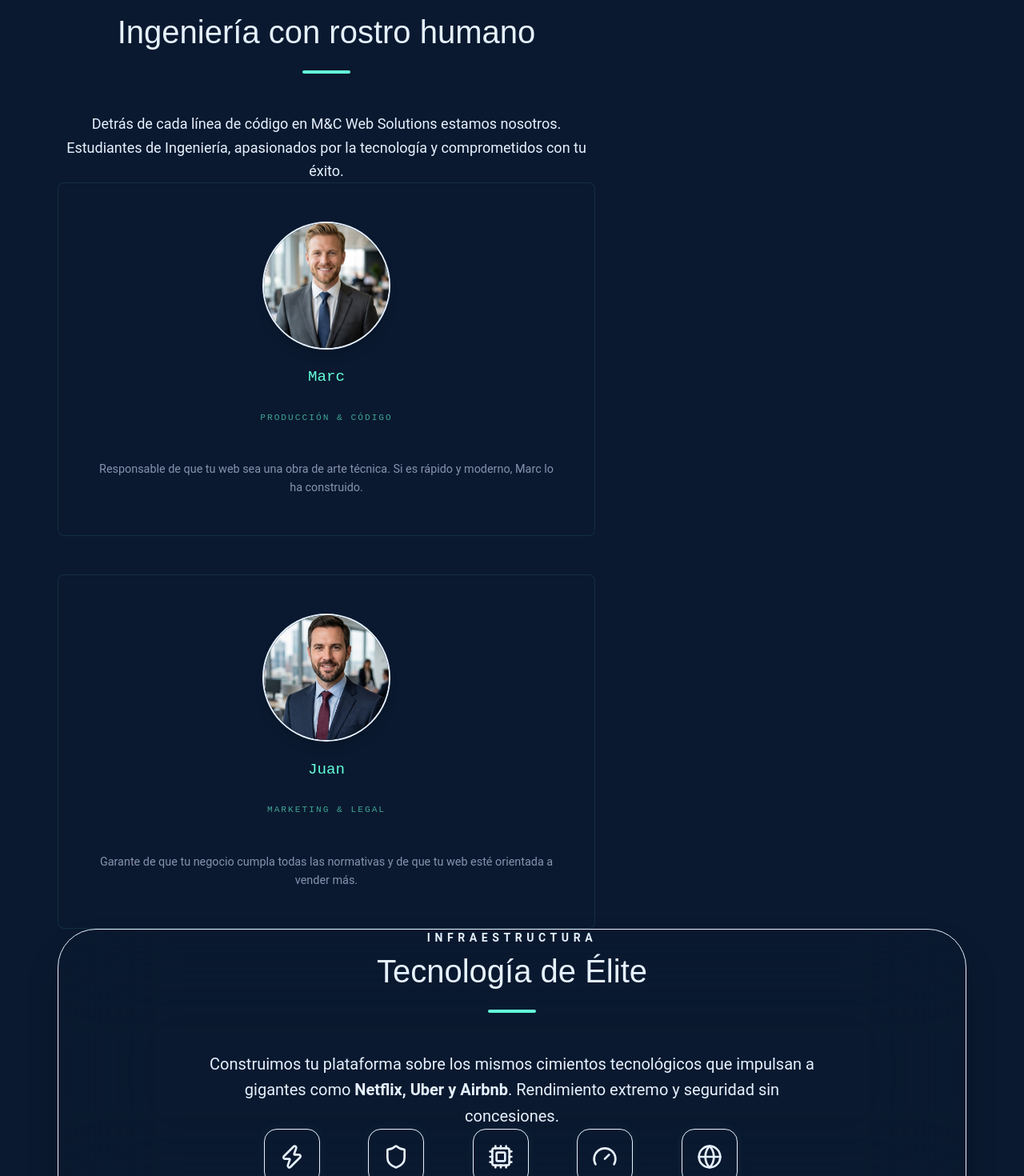
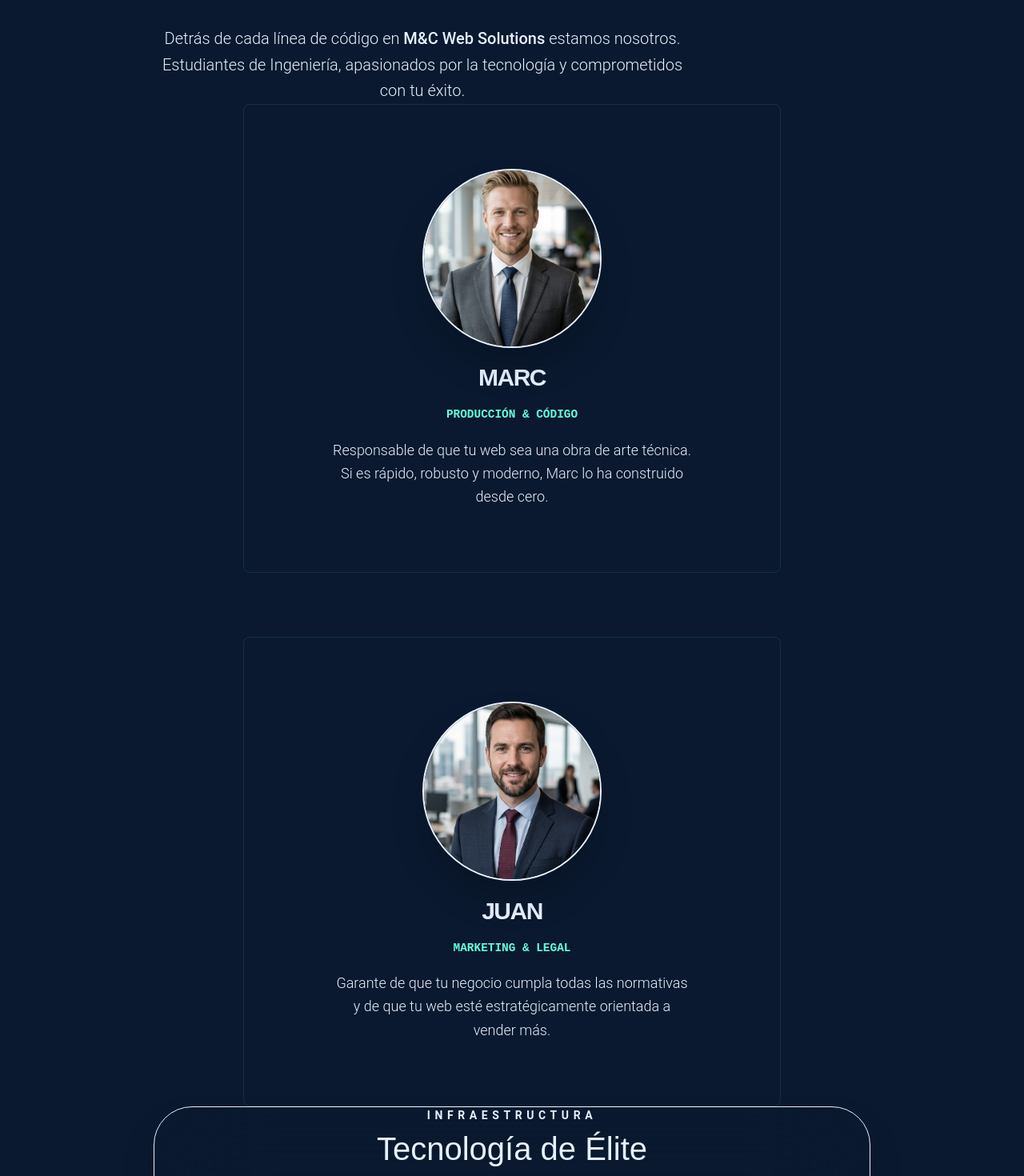
Before and after one commit to markusx5622/mc-websolutions-v2, a Next.js app: page / in a window 1280 px wide. Shown: the part 3360-4830 px from the top of the page at 80% size. Built offline with nearby package versions, Linux system fonts and the light colour scheme.

Commit message:
style: final absolute centering for Nosotros section and team profiles

```diff
--- a/src/app/(marketing)/page.tsx
+++ b/src/app/(marketing)/page.tsx
@@ -461,62 +461,66 @@ export default function Home() {
       </motion.section>
 
       <motion.section
-        id="about"
-        className="section"
-        initial={{ opacity: 0, y: 20 }}
-        whileInView={{ opacity: 1, y: 0 }}
+        id="nosotros"
+        className="w-full py-40 flex flex-col items-center justify-center relative overflow-hidden bg-bg-color"
+        initial={{ opacity: 0 }}
+        whileInView={{ opacity: 1 }}
         viewport={{ once: true }}
         transition={{ duration: 0.8 }}
       >
-        <div className="container">
-          <div className="text-center max-w-2xl mx-auto mb-20">
-            <h2 className="section-title">Ingeniería con rostro humano</h2>
-            <p className="text-muted text-lg leading-relaxed">
-              Detrás de cada línea de código en <span className="text-accent">M&C Web Solutions</span> estamos nosotros. Estudiantes de Ingeniería, apasionados por la tecnología y comprometidos con tu éxito.
+        <div className="w-full max-w-4xl px-6 flex flex-col items-center">
+          <div className="text-center w-full mb-24">
+            <h2 className="section-title !mb-10 text-center">Ingeniería con rostro humano</h2>
+            <p className="text-muted text-xl leading-relaxed max-w-2xl mx-auto text-center font-light">
+              Detrás de cada línea de código en <span className="text-accent font-medium">M&C Web Solutions</span> estamos nosotros. Estudiantes de Ingeniería, apasionados por la tecnología y comprometidos con tu éxito.
             </p>
           </div>
 
-          <div className="flex flex-col items-center gap-12 max-w-2xl mx-auto">
+          <div className="flex flex-col items-center gap-20 w-full">
             {/* MARC */}
             <motion.div
-              className="tech-card !flex-col !items-center w-full"
-              initial={{ opacity: 0, y: 30 }}
+              className="tech-card !flex-col !items-center w-full max-w-2xl backdrop-blur-3xl border border-accent/20"
+              initial={{ opacity: 0, y: 50 }}
               whileInView={{ opacity: 1, y: 0 }}
               viewport={{ once: true }}
-              style={{ padding: '3rem', textAlign: 'center' }}
+              style={{ padding: '5rem 4rem', textAlign: 'center' }}
             >
-              <div className="w-40 h-40 rounded-full bg-accent/10 mx-auto mb-8 border-2 border-accent overflow-hidden relative shrink-0 shadow-lg shadow-accent/20">
+              <div className="w-56 h-56 rounded-full bg-accent/5 mx-auto mb-12 border-2 border-accent/50 overflow-hidden relative shrink-0 shadow-2xl shadow-accent/10">
                 <div className="absolute inset-0 flex items-center justify-center">
-                  <img src="/marc.jpg" alt="Marc" className="w-full h-full object-cover" onError={(e) => { (e.target as any).style.display = 'none'; (e.target as any).nextSibling.style.display = 'block' }} />
-                  <span className="mono-text text-5xl opacity-20 hidden">M</span>
+                  <img src="/marc.jpg" alt="Marc" className="w-full h-full object-cover grayscale-[20%] hover:grayscale-0 transition-all duration-700" onError={(e) => { (e.target as any).style.display = 'none'; (e.target as any).nextSibling.style.display = 'block' }} />
+                  <span className="mono-text text-6xl opacity-20 hidden">M</span>
                 </div>
               </div>
-              <h3 className="mono-text" style={{ color: 'var(--accent)', fontSize: '1.2rem', marginBottom: '0.5rem' }}>Marc</h3>
-              <p className="mono-text" style={{ fontSize: '0.7rem', letterSpacing: '2px', opacity: 0.6, marginBottom: '1.5rem' }}>PRODUCCIÓN & CÓDIGO</p>
-              <p style={{ fontSize: '0.9rem', color: 'var(--text-muted)' }}>Responsable de que tu web sea una obra de arte técnica. Si es rápido y moderno, Marc lo ha construido.</p>
+              <h3 className="text-accent text-3xl font-bold mb-3 text-center uppercase tracking-tighter">Marc</h3>
+              <p className="mono-text text-accent/60 text-xs letter-spacing-[4px] mb-8 font-semibold text-center uppercase">PRODUCCIÓN & CÓDIGO</p>
+              <p className="text-text-muted text-center text-lg leading-relaxed max-w-md font-light">
+                Responsable de que tu web sea una obra de arte técnica. Si es rápido, robusto y moderno, Marc lo ha construido desde cero.
+              </p>
             </motion.div>
 
             {/* JUAN */}
             <motion.div
-              className="tech-card !flex-col !items-center w-full"
-              initial={{ opacity: 0, y: 30 }}
+              className="tech-card !flex-col !items-center w-full max-w-2xl backdrop-blur-3xl border border-accent/20"
+              initial={{ opacity: 0, y: 50 }}
               whileInView={{ opacity: 1, y: 0 }}
               viewport={{ once: true }}
-              style={{ padding: '3rem', textAlign: 'center' }}
+              style={{ padding: '5rem 4rem', textAlign: 'center' }}
             >
-              <div className="w-40 h-40 rounded-full bg-accent/10 mx-auto mb-8 border-2 border-accent overflow-hidden relative shrink-0 shadow-lg shadow-accent/20">
+              <div className="w-56 h-56 rounded-full bg-accent/5 mx-auto mb-12 border-2 border-accent/50 overflow-hidden relative shrink-0 shadow-2xl shadow-accent/10">
                 <div className="absolute inset-0 flex items-center justify-center">
-                  <img src="/juan.jpg" alt="Juan" className="w-full h-full object-cover" onError={(e) => { (e.target as any).style.display = 'none'; (e.target as any).nextSibling.style.display = 'block' }} />
-                  <span className="mono-text text-5xl opacity-20 hidden">J</span>
+                  <img src="/juan.jpg" alt="Juan" className="w-full h-full object-cover grayscale-[20%] hover:grayscale-0 transition-all duration-700" onError={(e) => { (e.target as any).style.display = 'none'; (e.target as any).nextSibling.style.display = 'block' }} />
+                  <span className="mono-text text-6xl opacity-20 hidden">J</span>
                 </div>
               </div>
-              <h3 className="mono-text" style={{ color: 'var(--accent)', fontSize: '1.2rem', marginBottom: '0.5rem' }}>Juan</h3>
-              <p className="mono-text" style={{ fontSize: '0.7rem', letterSpacing: '2px', opacity: 0.6, marginBottom: '1.5rem' }}>MARKETING & LEGAL</p>
-              <p style={{ fontSize: '0.9rem', color: 'var(--text-muted)' }}>Garante de que tu negocio cumpla todas las normativas y de que tu web esté orientada a vender más.</p>
+              <h3 className="text-accent text-3xl font-bold mb-3 text-center uppercase tracking-tighter">Juan</h3>
+              <p className="mono-text text-accent/60 text-xs letter-spacing-[4px] mb-8 font-semibold text-center uppercase">MARKETING & LEGAL</p>
+              <p className="text-text-muted text-center text-lg leading-relaxed max-w-md font-light">
+                Garante de que tu negocio cumpla todas las normativas y de que tu web esté estratégicamente orientada a vender más.
+              </p>
             </motion.div>
           </div>
 
-          <div className="mt-[25rem] text-center flex justify-center w-full">
+          <div className="mt-40 text-center flex justify-center w-full">
             <motion.div
               initial={{ opacity: 0, scale: 0.98 }}
               whileInView={{ opacity: 1, scale: 1 }}
```
